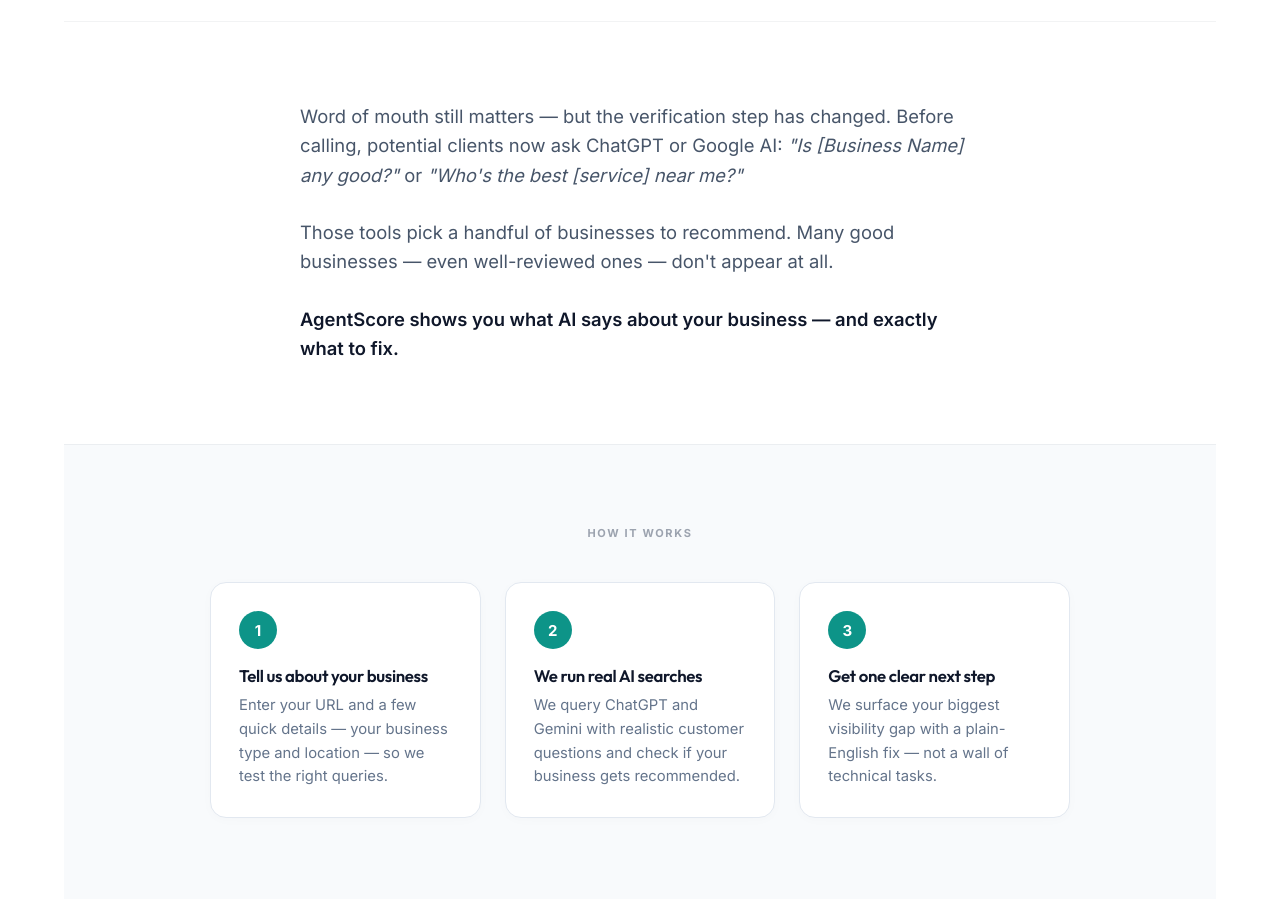
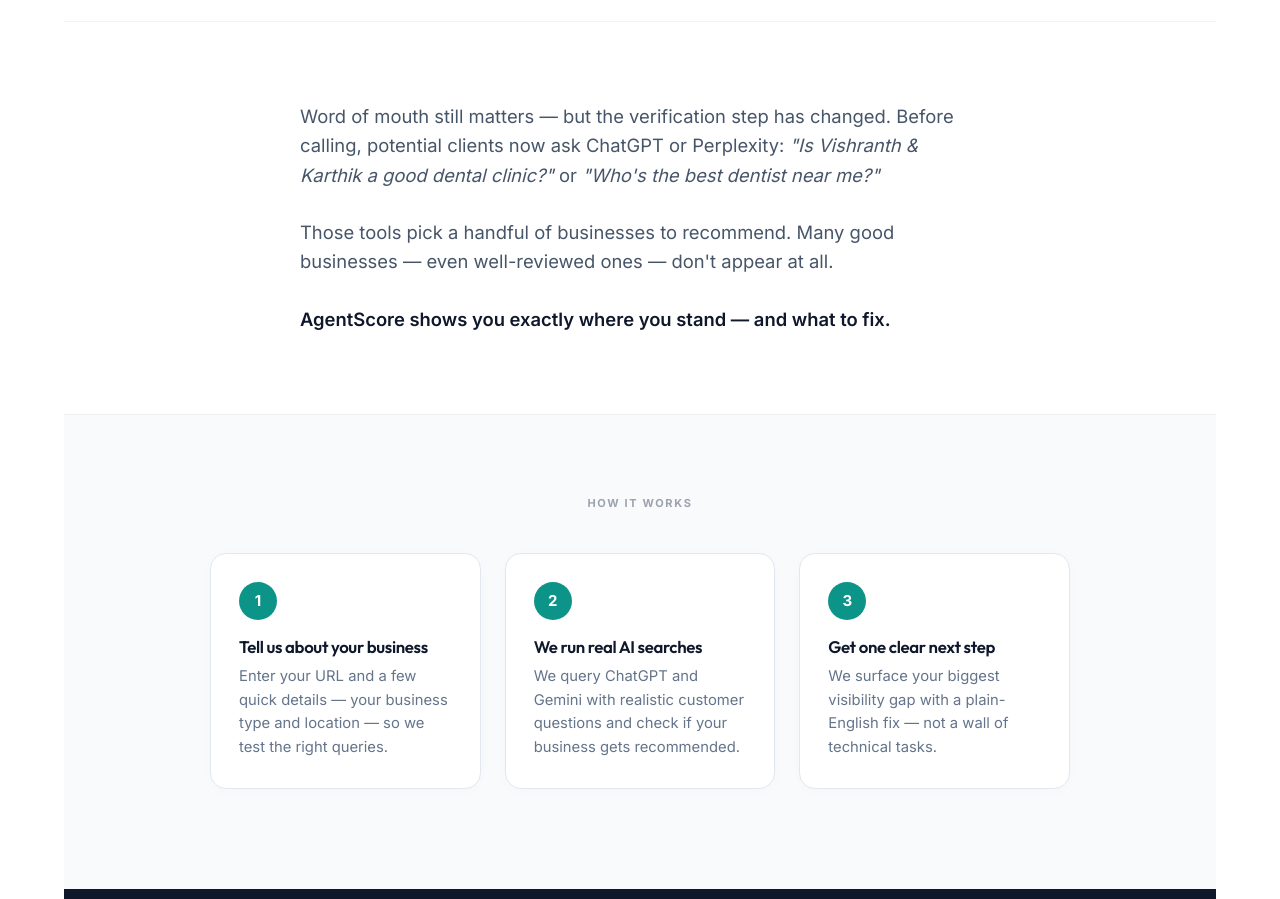
Before and after one commit to nikhilsiyer-lab/tryagentscore, a Next.js app: page / in a window 1280 px wide. Shown: the part 1080-1979 px from the top of the page. Built offline with nearby package versions, Linux system fonts and the light colour scheme; no server answers.

Commit message:
fix: replace placeholder [Business Name] copy with real example on home page

```diff
--- a/src/views/Home.tsx
+++ b/src/views/Home.tsx
@@ -223,13 +223,13 @@
       <section className="zone-problem">
         <div className="problem-content-wrapper">
           <p>
-            Word of mouth still matters — but the verification step has changed. Before calling, potential clients now ask ChatGPT or Google AI: <em>"Is [Business Name] any good?"</em> or <em>"Who's the best [service] near me?"</em>
+            Word of mouth still matters — but the verification step has changed. Before calling, potential clients now ask ChatGPT or Perplexity: <em>"Is Vishranth & Karthik a good dental clinic?"</em> or <em>"Who's the best dentist near me?"</em>
           </p>
           <p>
             Those tools pick a handful of businesses to recommend. Many good businesses — even well-reviewed ones — don't appear at all.
           </p>
           <p className="problem-highlight">
-            AgentScore shows you what AI says about your business — and exactly what to fix.
+            AgentScore shows you exactly where you stand — and what to fix.
           </p>
         </div>
       </section>
```
